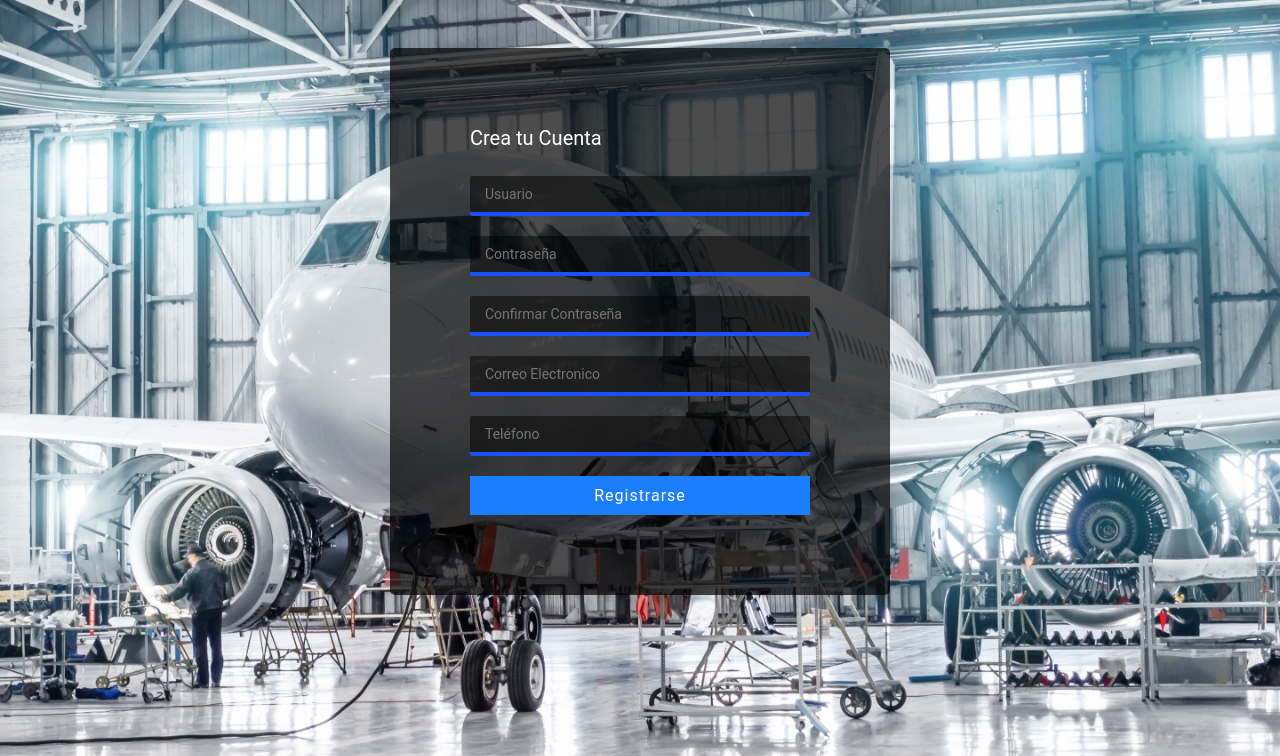
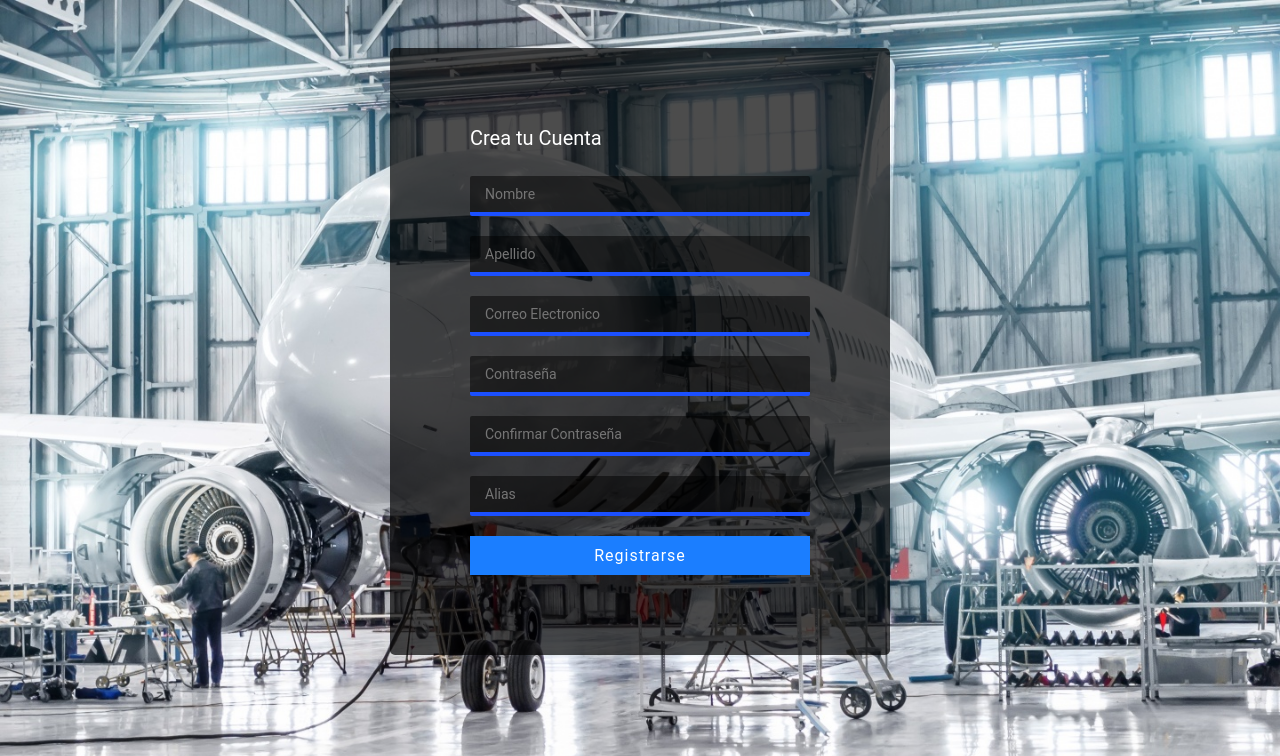
Before and after one commit to gorkauriarte/Reto2_AGUIDAW, a PHP site: page /php/crear_cuenta.php in a window 1280 px wide. Shown: the top 756 px of the page. Run offline with PHP 8.4, Linux system fonts and the light colour scheme.

Commit message:
validar y registrar el usuario

```diff
--- a/www/css/inicio.css
+++ b/www/css/inicio.css
@@ -31,6 +31,14 @@ body {
     line-height: 1;
 }
 
+.fieldset{
+    margin: 0 0 20px 0;
+}
+
+.mensaje-error{
+    color:red;
+}
+
 .contenedor-form input[type="text"],
 .contenedor-form input[type="password"],
 .contenedor-form input[type="email"] {
@@ -38,7 +46,7 @@ body {
     display: block;
     width: 100%;
     padding: 10px 15px;
-    margin: 0 0 20px 0;
+
     background: rgba(0, 0, 0, .5);
     color: #fff;
     border: none;
--- a/www/php/crear_cuenta.php
+++ b/www/php/crear_cuenta.php
@@ -1,3 +1,8 @@
+<?php
+
+session_start();
+
+?>
 <!DOCTYPE html>
 <html lang="en">
 <head>
@@ -12,20 +17,59 @@
     <!--CREAR USUARIO-->
     <div class="formulario">
             <h2>Crea tu Cuenta</h2>
-            <form action="#">
-                <input type="text" id="" name ="" placeholder="Usuario" required>
+            <form action="auth/registrar.php" method="post" enctype="multipart/form-data">
 
-                <input type="password" id="" name ="" placeholder="Contraseña" required>
+                <div class="fieldset">
+                    <input type="text" id="campo-nombre" name ="nombre" placeholder="Nombre" <?php if(isset($_SESSION['old']['nombre'])): ?> value="<?= $_SESSION['old']['nombre'] ?>" <?php endif; ?> >
+                    <?php if(isset($_SESSION['errors']['nombre'])): ?>
+                        <small class="mensaje-error"><?= $_SESSION['errors']['nombre'] ?></small>
+                    <?php endif; ?>
+                </div>
 
-                <input type="password" id="" name ="" placeholder="Confirmar Contraseña" required>
+                <div class="fieldset">
+                <input type="text" id="campo-apellido" name ="apellido" placeholder="Apellido" <?php if(isset($_SESSION['old']['nombre'])): ?> value="<?= $_SESSION['old']['apellido'] ?>" <?php endif; ?>  required>
+                    <?php if(isset($_SESSION['errors']['apellido'])): ?>
+                        <small class="mensaje-error"><?= $_SESSION['errors']['apellido'] ?></small>
+                    <?php endif; ?>
+                </div>
 
-                <input type="email" id="" name ="" placeholder="Correo Electronico" required>
+                <div class="fieldset">
+                <input type="email" id="campo-email" name ="email" placeholder="Correo Electronico" <?php if(isset($_SESSION['old']['apellido'])): ?> value="<?= $_SESSION['old']['email'] ?>" <?php endif; ?> required>
+                    <?php if(isset($_SESSION['errors']['email'])): ?>
+                        <small class="mensaje-error"><?= $_SESSION['errors']['email'] ?></small>
+                    <?php endif; ?>
+                </div>
 
-                <input type="text" id="" name ="" placeholder="Teléfono" required>
+                <div class="fieldset">
+                <input type="password" id="campo-password" name ="password" placeholder="Contraseña" required>
+                    <?php if(isset($_SESSION['errors']['password'])): ?>
+                        <small class="mensaje-error"><?= $_SESSION['errors']['password'] ?></small>
+                    <?php endif; ?>
+                </div>
 
+                <div class="fieldset">
+                <input type="password" id="campo-cpassword" name ="confirm_password" placeholder="Confirmar Contraseña" required>
+                    <?php if(isset($_SESSION['errors']['cpassword'])): ?>
+                        <small class="mensaje-error"><?= $_SESSION['errors']['cpassword'] ?></small>
+                    <?php endif; ?>
+                </div>
+
+                <div class="fieldset">
+                    <input type="text" id="campo-alias" name ="alias" placeholder="Alias" <?php if(isset($_SESSION['old']['alias'])): ?> value="<?= $_SESSION['old']['alias'] ?>" <?php endif; ?> required>
+                </div>
                 <input type="submit" value="Registrarse">
             </form>
     </div>
 </div>
+<script>
+    console.log("working");
+</script>
 </body>
 </html>
+
+<?php
+
+unset($_SESSION['errors']);
+unset($_SESSION['old']);
+
+?>
```
Also changed, not shown: www/php/auth/registrar.php (+68 -4 lines), www/php/testameer.php (+0 -7 lines), www/imagenes/red-removebg-preview.png (added), 1 other file.
